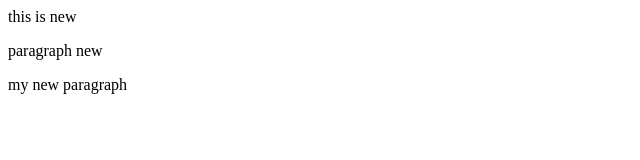
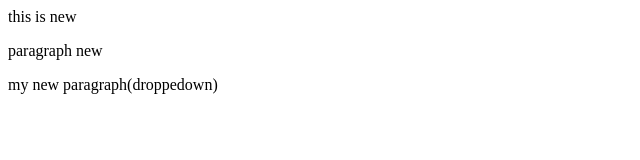
Before and after one commit to Mosharra-alam/newrep, a plain HTML site: page index.html in a window 1280 px wide. Shown: the whole page, without its empty margins (0-640 px from the left). Drawn offline with Linux system fonts and the light colour scheme.

```diff
--- a/index.html
+++ b/index.html
@@ -1,3 +1,3 @@
 <p> this is new</p>
 <p> paragraph new</p>
-<p>my new paragraph</p>
+<p>my new paragraph(droppedown)</p>
```
